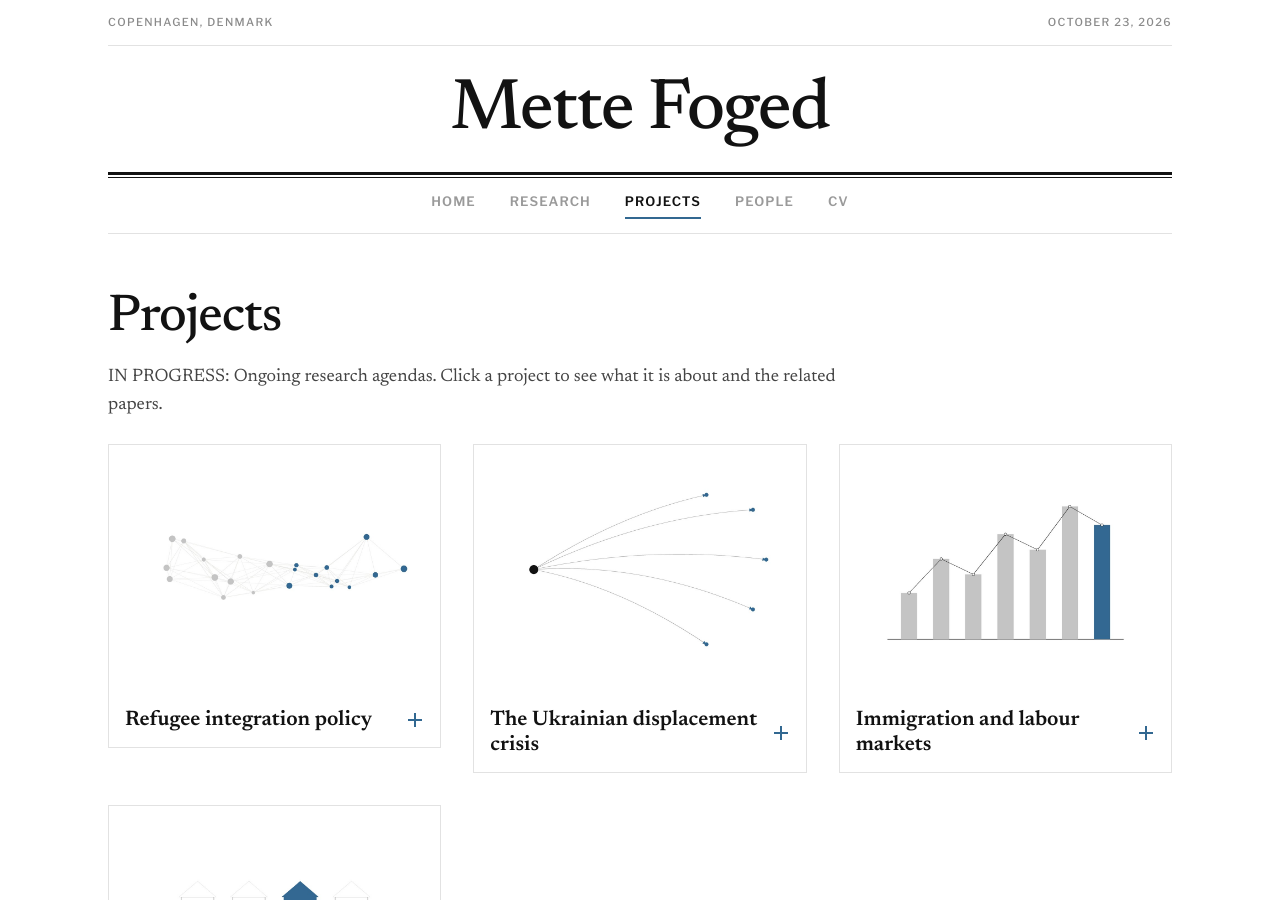
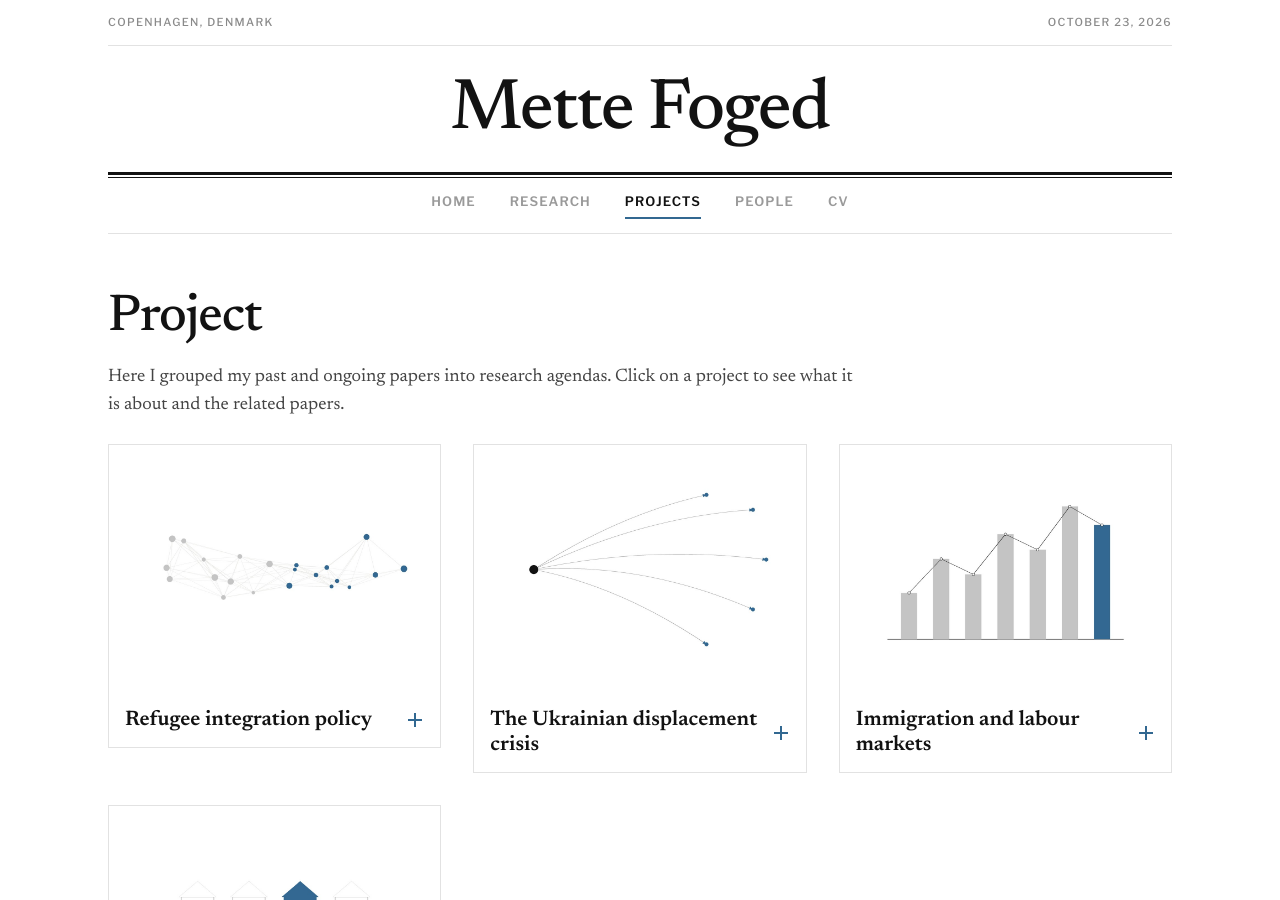
Before and after one commit to mettefoged/mettefoged.github.io, a Jekyll site: the page built from _pages/projects.md, in a window 1280 px wide and 900 px high. Built offline with Jekyll 4.4.1, drawn with Linux system fonts in a browser that asks for light colours.

Commit message:
Revise heading and dek in projects page
Updated project heading and dek for clarity.

```diff
--- a/_pages/projects.md
+++ b/_pages/projects.md
@@ -4,8 +4,8 @@ title: "Projects"
 permalink: /projects/
 excerpt: "Larger research agendas and the papers within them."
 author_profile: false
-heading: "Projects"
-dek: "IN PROGRESS: Ongoing research agendas. Click a project to see what it is about and the related papers."
+heading: "Project"
+dek: "Here I grouped my past and ongoing papers into research agendas. Click on a project to see what it is about and the related papers."
 ---
 
 <header class="page-head">
```
